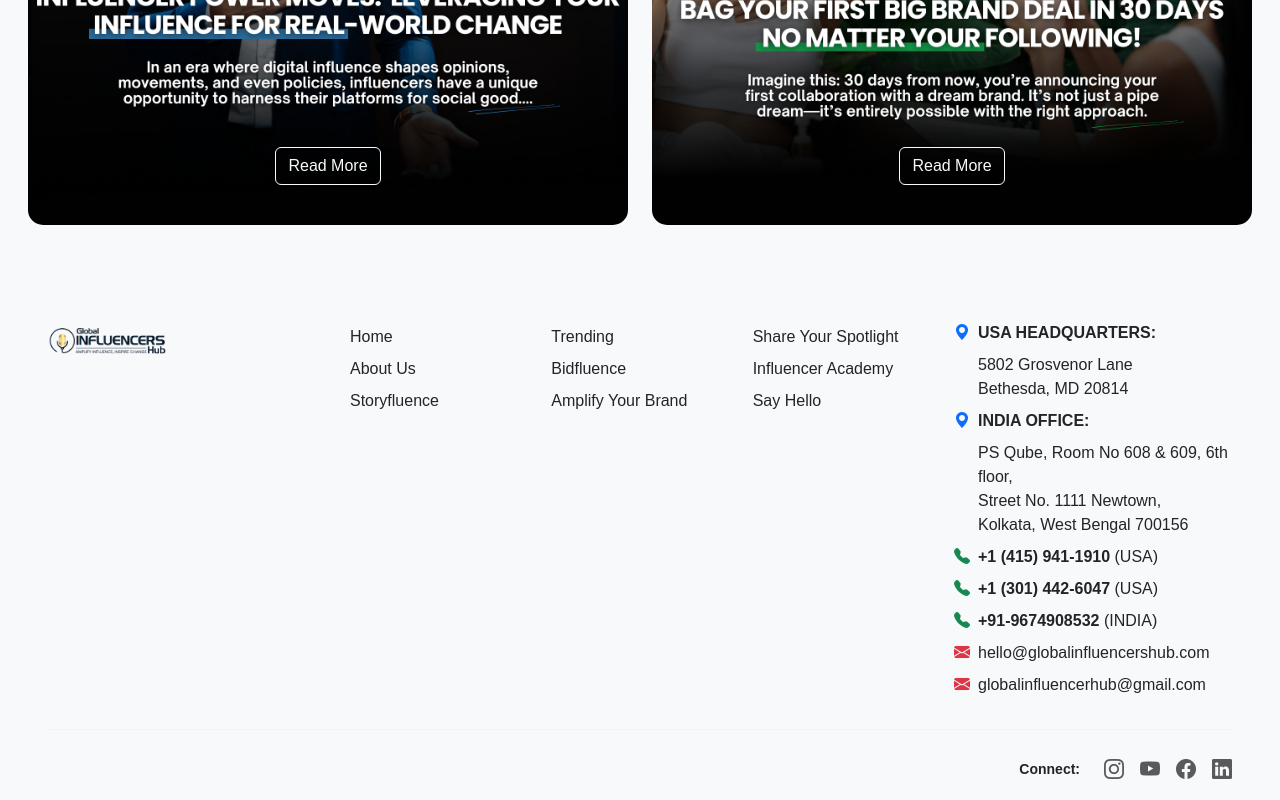
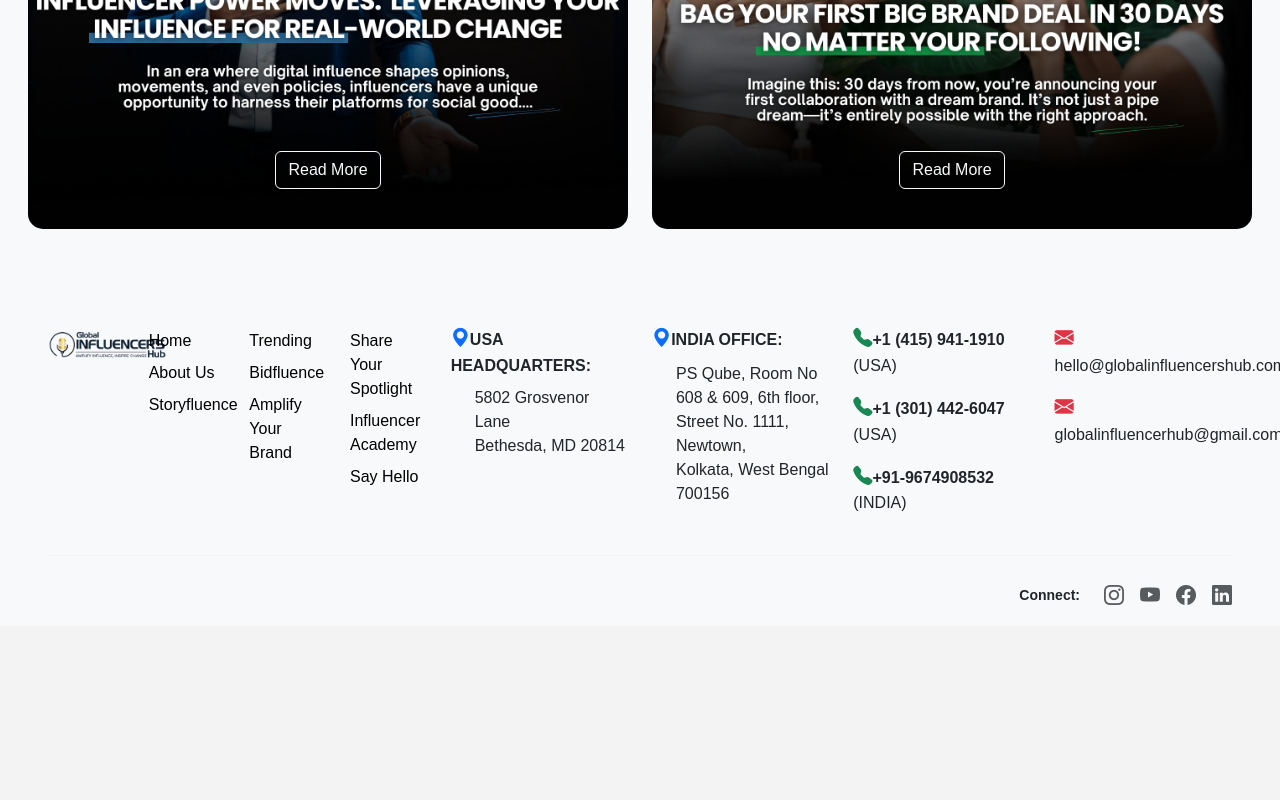
Before and after one commit to deva-ventures/Devaventures-2025, a React (Create React App) app: page /influencer-academy in a window 1280 px wide. Shown: the part 1831-2631 px from the top of the page. After the commit the page ends 2457 px from the top, so only its background shows below. Built offline with nearby package versions, Linux system fonts and the light colour scheme.

Commit message:
home and about

```diff
--- a/src/App.css
+++ b/src/App.css
@@ -4,3 +4,14 @@ body {
 
   background-color: #f3f3f3;
 }
+@media (max-width: 767.98px) {
+  .responsive-card-fix {
+    height: auto !important;
+  }
+
+  .responsive-button-fix {
+    position: static !important;
+    margin-top: 20px;
+    margin-left: 20px;
+  }
+}
--- a/src/components/Footer.js
+++ b/src/components/Footer.js
@@ -234,11 +234,47 @@ import { Link } from 'react-router-dom';
 
 const Footer = () => {
   return (
+    <>
+    <style>
+      {`
+        @media (max-width: 767px) {
+          .footer-col {
+            margin-bottom: 1.5rem;
+          }
+          .footer-icon {
+            font-size: 1rem;
+            margin-right: 0.5rem;
+          }
+        }
+
+        .footer-icon {
+          font-size: 1.2rem;
+        }
+
+        .footer-link {
+          padding: 0.25rem 0;
+          color: #000;
+          display: block;
+          text-decoration: none;
+        }
+
+        .footer-link:hover {
+          color: #0f3052;
+        }
+
+        .footer-title {
+          font-weight: 600;
+          margin-bottom: 0.5rem;
+        }
+      `}
+    </style>
+
     <footer className="bg-light pt-5 pb-3">
       <Container fluid className="px-4 px-md-5">
         {/* Top Section */}
         <Row className="mb-4">
-          <Col xs={12} md={3} className="mb-4 mb-md-0">
+          {/* Column 1 - Logo */}
+          <Col xs={12} md={1} className="footer-col">
             <img
               src="/giHubLogo.png"
               alt="Global Influencers Hub"
@@ -246,63 +282,80 @@ const Footer = () => {
               className="d-inline-block align-top"
             />
           </Col>
-          <Col xs={6} md={2}>
-  <Nav.Link as={Link} to="/" className="px-0 py-1 text-dark">Home</Nav.Link>
-  <Nav.Link as={Link} to="/about-us" className="px-0 py-1 text-dark">About Us</Nav.Link>
-  <Nav.Link as={Link} to="/influencer-journeys" className="px-0 py-1 text-dark">Storyfluence</Nav.Link>
 
-
+          {/* Column 2 */}
+          <Col xs={6} md={1} className="footer-col">
+            <Nav.Link as={Link} to="/" className="footer-link">Home</Nav.Link>
+            <Nav.Link as={Link} to="/about-us" className="footer-link">About Us</Nav.Link>
+            <Nav.Link as={Link} to="/influencer-journeys" className="footer-link">Storyfluence</Nav.Link>
           </Col>
 
-          <Col xs={6} md={2}>
-          <Nav.Link as={Link} to="/trending" className="px-0 py-1 text-dark">Trending</Nav.Link>
-  <Nav.Link as={Link} to="/bidding" className="px-0 py-1 text-dark">Bidfluence</Nav.Link>
-  <Nav.Link as={Link} to="/amplify-your-brand" className="px-0 py-1 text-dark">Amplify Your Brand</Nav.Link>
+          {/* Column 3 */}
+          <Col xs={6} md={1} className="footer-col">
+            <Nav.Link as={Link} to="/trending" className="footer-link">Trending</Nav.Link>
+            <Nav.Link as={Link} to="/bidding" className="footer-link">Bidfluence</Nav.Link>
+            <Nav.Link as={Link} to="/amplify-your-brand" className="footer-link">Amplify Your Brand</Nav.Link>
           </Col>
-          <Col xs={6} md={2}>
-          <Nav.Link as={Link} to="/share-your-spotlight" className="px-0 py-1 text-dark">Share Your Spotlight</Nav.Link>
-  <Nav.Link as={Link} to="/influencer-academy" className="px-0 py-1 text-dark">Influencer Academy</Nav.Link>
-  <Nav.Link as={Link} to="/say-hello" className="px-0 py-1 text-dark">Say Hello</Nav.Link>
+
+          {/* Column 4 */}
+          <Col xs={6} md={1} className="footer-col">
+            <Nav.Link as={Link} to="/share-your-spotlight" className="footer-link">Share Your Spotlight</Nav.Link>
+            <Nav.Link as={Link} to="/influencer-academy" className="footer-link">Influencer Academy</Nav.Link>
+            <Nav.Link as={Link} to="/say-hello" className="footer-link">Say Hello</Nav.Link>
           </Col>
-          <Col xs={12} md={3}>
-  <p className="mb-2 fw-semibold">
-    <i className="bi bi-geo-alt-fill me-2 text-primary"></i>USA HEADQUARTERS:
+
+          {/* Column 5 - USA Address */}
+          <Col xs={6} md={2} className="footer-col">
+            <p className="footer-title">
+              <i className="bi bi-geo-alt-fill footer-icon text-primary"></i>
+              USA HEADQUARTERS:
             </p>
-  <p className="mb-2 ms-4">5802 Grosvenor Lane<br />Bethesda, MD 20814</p>
+            <p className="ms-4">
+              5802 Grosvenor Lane<br />
+              Bethesda, MD 20814
+            </p>
+          </Col>
 
-  <p className="mb-2 fw-semibold">
-    <i className="bi bi-geo-alt-fill me-2 text-primary"></i>INDIA OFFICE:
+          {/* Column 6 - INDIA Address */}
+          <Col xs={6} md={2} className="footer-col">
+            <p className="footer-title">
+              <i className="bi bi-geo-alt-fill footer-icon text-primary"></i>
+              INDIA OFFICE:
             </p>
-  <p className="mb-2 ms-4">
+            <p className="ms-4">
               PS Qube, Room No 608 & 609, 6th floor,<br />
-    Street No. 1111 Newtown,<br />
+              Street No. 1111, Newtown,<br />
               Kolkata, West Bengal 700156
             </p>
+          </Col>
 
-  <p className="mb-2">
-    <i className="bi bi-telephone-fill me-2 text-success"></i>
+          {/* Column 7 - Phone Numbers */}
+          <Col xs={6} md={2} className="footer-col">
+            <p>
+              <i className="bi bi-telephone-fill footer-icon text-success"></i>
               <strong>+1 (415) 941-1910</strong> (USA)
             </p>
-  <p className="mb-2">
-    <i className="bi bi-telephone-fill me-2 text-success"></i>
+            <p>
+              <i className="bi bi-telephone-fill footer-icon text-success"></i>
               <strong>+1 (301) 442-6047</strong> (USA)
             </p>
-  <p className="mb-2">
-    <i className="bi bi-telephone-fill me-2 text-success"></i>
+            <p>
+              <i className="bi bi-telephone-fill footer-icon text-success"></i>
               <strong>+91-9674908532</strong> (INDIA)
             </p>
+          </Col>
 
-  <p className="mb-2 text-break">
-    <i className="bi bi-envelope-fill me-2 text-danger"></i>
+          {/* Column 8 - Emails */}
+          <Col xs={6} md={2} className="footer-col">
+            <p>
+              <i className="bi bi-envelope-fill footer-icon text-danger"></i>
               hello@globalinfluencershub.com
             </p>
-  <p className="mb-2 text-break">
-    <i className="bi bi-envelope-fill me-2 text-danger"></i>
+            <p>
+              <i className="bi bi-envelope-fill footer-icon text-danger"></i>
               globalinfluencerhub@gmail.com
             </p>
           </Col>
-
-
         </Row>
 
         {/* Divider */}
@@ -311,7 +364,7 @@ const Footer = () => {
         {/* Bottom Section */}
         <Row className="align-items-center justify-content-between">
           <Col xs={12} md={6} className="text-muted small mb-2 mb-md-0">
-
+            {/* Optional: Add © 2025 Global Influencers Hub */}
           </Col>
           <Col xs={12} md="auto" className="text-muted small mb-2 mb-md-0 d-flex align-items-center gap-3">
             <strong className="text-dark me-2">Connect:</strong>
@@ -329,10 +382,11 @@ const Footer = () => {
               <i className="bi bi-linkedin"></i>
             </a>
           </Col>
-
         </Row>
       </Container>
     </footer>
+    </>
+
   );
 };
 
--- a/src/pages/Home.js
+++ b/src/pages/Home.js
@@ -1,7 +1,6 @@
 import React, {useEffect, useState, useRef} from 'react';
-import { Link } from 'react-router-dom';
 import "../App.css";
-import { Container, Row, Col, Card, Button, Carousel } from 'react-bootstrap';
+import { Container, Row, Col, Card, Button } from 'react-bootstrap';
 import {useLocation} from 'react-router-dom';
 import 'bootstrap/dist/css/bootstrap.min.css';
 import 'react-multi-carousel/lib/styles.css';
@@ -67,26 +66,6 @@ const Home = () => {
 
 
 
-
-  const responsive = {
-    desktop: {
-      breakpoint: { max: 3000, min: 1024 },
-      items: 3,
-      slidesToSlide: 1,
-    },
-    tablet: {
-      breakpoint: { max: 1024, min: 768 },
-      items: 2,
-    },
-    mobile: {
-      breakpoint: { max: 768, min: 0 },
-      items: 1,
-    },
-  };
-
-
-
-
   const videosWithLinks = [
     { src: '/video1.mp4', link: 'https://www.instagram.com/reel/DLFbcnKv8Gf/?igsh=MWYzbGtrZDZkbzM0eA==' },
     { src: '/video2.mp4', link: 'https://www.instagram.com/reel/DLUy-lNNUU-/?igsh=MW9vamJjdnUwZnU3NQ==' },
@@ -119,16 +98,6 @@ const Home = () => {
     return () => clearInterval(interval);
   }, []);
 
-
-  const [expanded, setExpanded] = useState(false);
-  const location = useLocation();
-
-  const isActive = (path) => {
-    return location.pathname === path;
-  };
-
-
-
   const carouselItems = [
     {
       image: '/sweta.png',
@@ -141,9 +110,9 @@ const Home = () => {
       link: '/articles/sohum',
     },
     {
-      image: '/sweta.png',
+      image: '/neole.png',
 
-      link: '/articles/sweta',
+      link: '/articles/neole',
     },
 
   ];
@@ -163,13 +132,6 @@ const Home = () => {
   };
 
   const visibleItems = carouselItems.slice(currentIndex, currentIndex + 2);
-
-
-
-
-
-
-
 
 
   return (
@@ -455,23 +417,6 @@ const Home = () => {
 </div>
 
 <div className="bg-light py-5">
-  <style>
-    {`
-      @media (max-width: 767.98px) {
-        .responsive-card-fix {
-          height: auto !important;
-          padding-bottom: 100px;
-        }
-
-        .responsive-button-fix {
-          position: static !important;
-          margin-top: 20px;
-          margin-left: 20px;
-        }
-      }
-    `}
-  </style>
-
   <Container fluid>
     <Row className="g-4 justify-content-start px-3">
       {/* Card 1 */}
@@ -553,6 +498,10 @@ const Home = () => {
 
 
 
+
+
+
+
     <div className="bg-light py-5">
       <Container fluid>
         <Row className="g-4 justify-content-start px-3">
```
Also changed, not shown: src/components/Header.js (+6 -172 lines), public/neole.png (added). Lines whose indentation alone changed are shown as unchanged.
